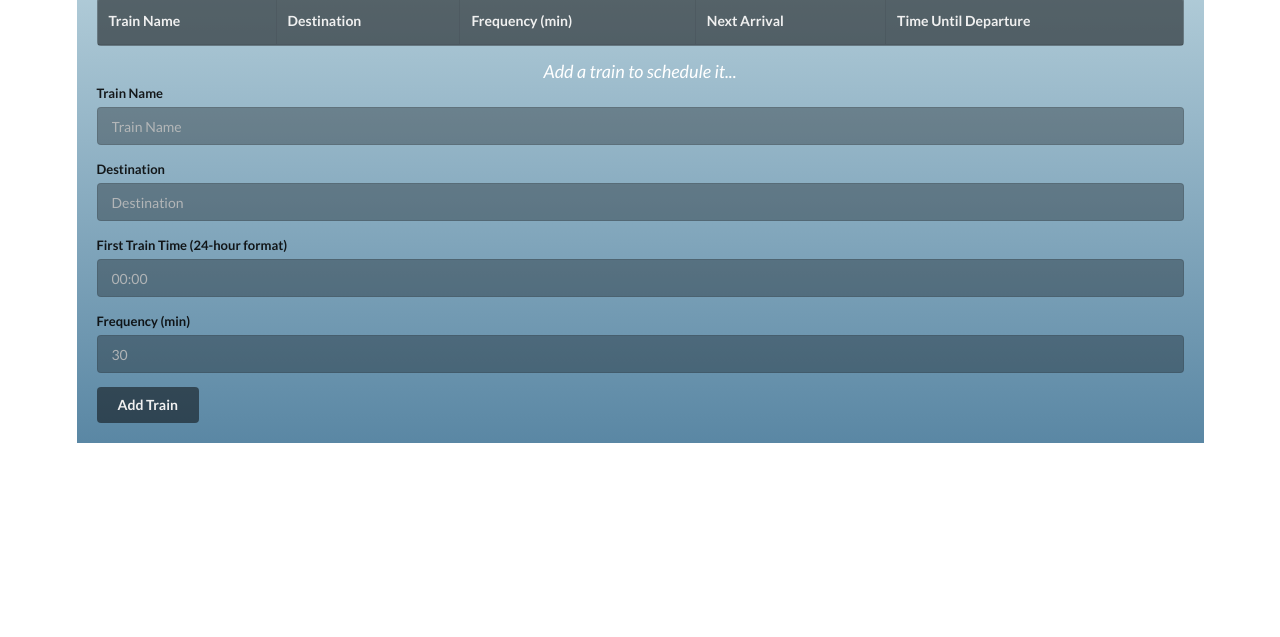
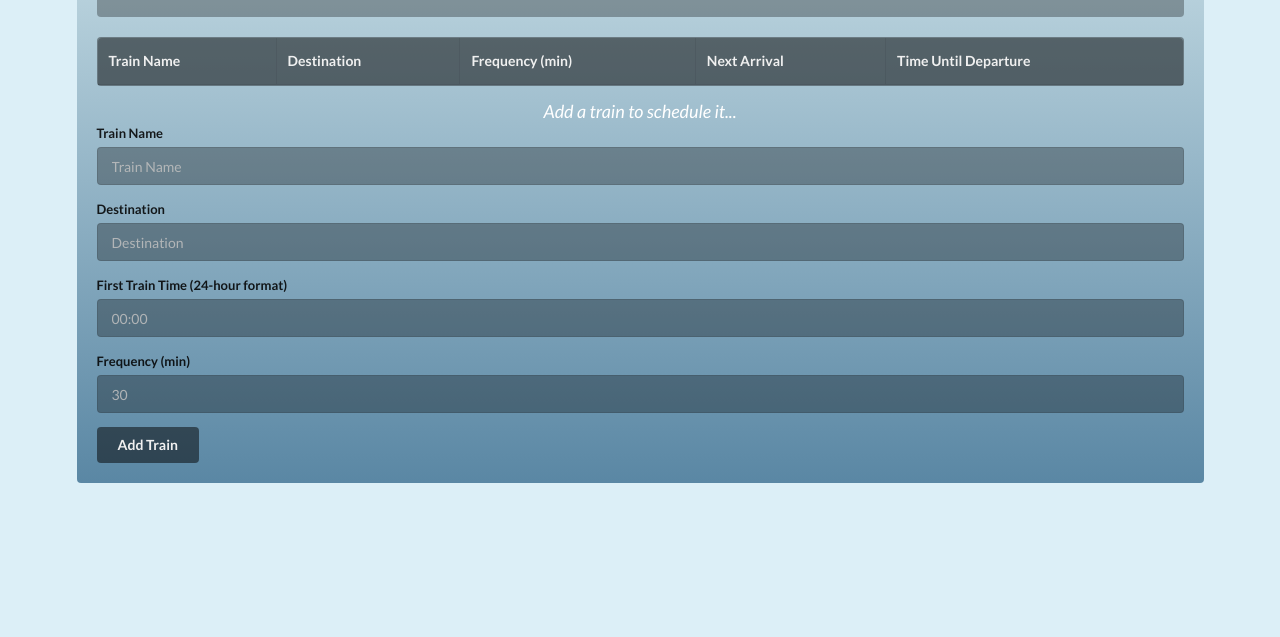
Before and after one commit to adj-dev/train-scheduler, a plain HTML site: page index.html in a window 1280 px wide. Shown: the part 163-800 px from the top of the page. Drawn offline with nearby package versions, Linux system fonts and the light colour scheme; no server answers.

Commit message:
Changed bg color

```diff
--- a/assets/css/main.css
+++ b/assets/css/main.css
@@ -1,6 +1,11 @@
 /*-------------------------------------------------------*/
 /*-----------------------CONTAINER-----------------------*/
 /*-------------------------------------------------------*/
+
+body {
+  padding-top: 40px;
+  background-color: #dceff7;
+}
 
 .container {
   background: rgb(205,226,233);
@@ -9,6 +14,7 @@
   background: linear-gradient(180deg, rgba(205,226,233,1) 0%, rgba(90,135,164,1) 100%);
   filter: progid:DXImageTransform.Microsoft.gradient(startColorstr="#cde2e9",endColorstr="#5a87a4",GradientType=1);
   padding: 20px;
+  border-radius: 4px;
 }
 
 /*-------------------------------------------------------*/
```
